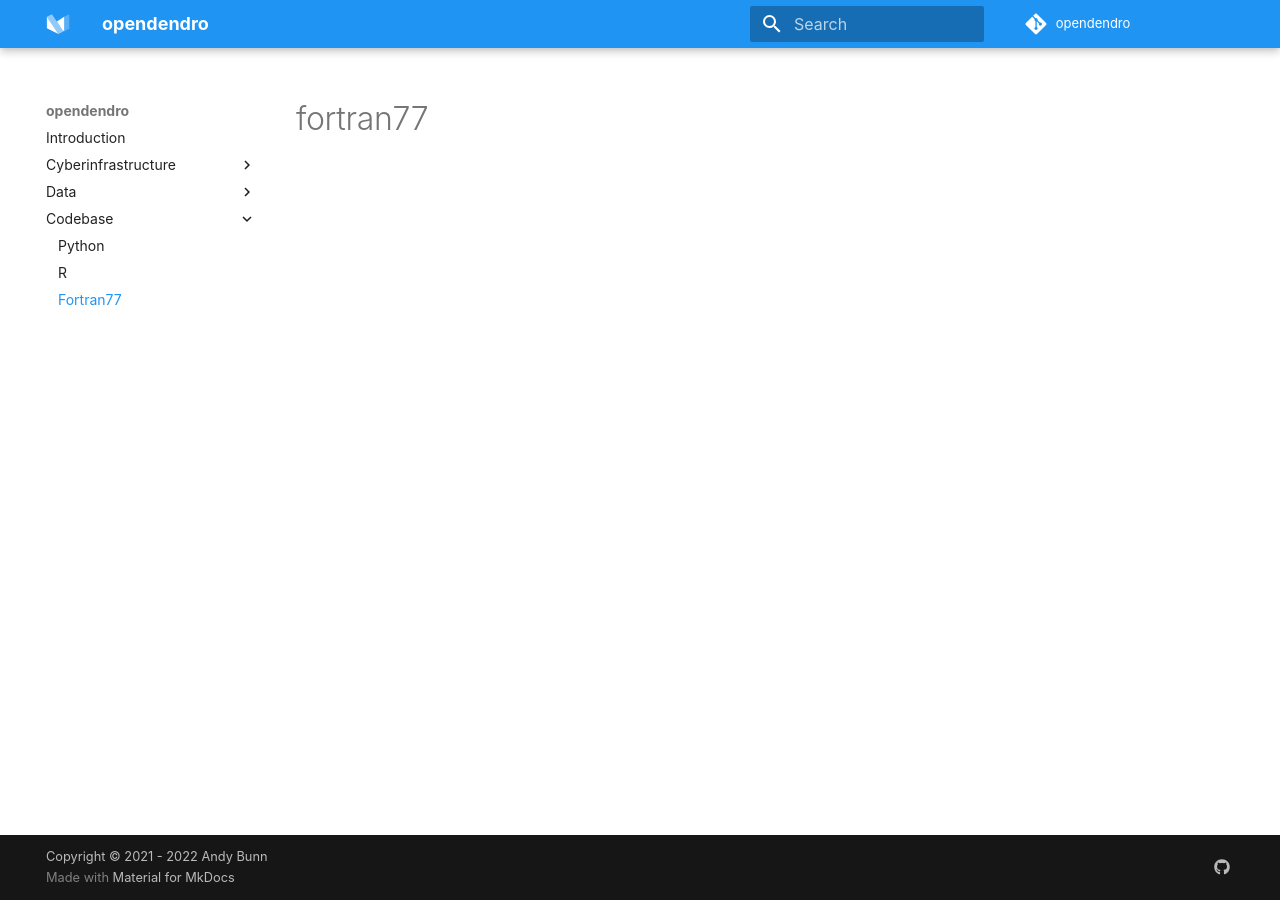
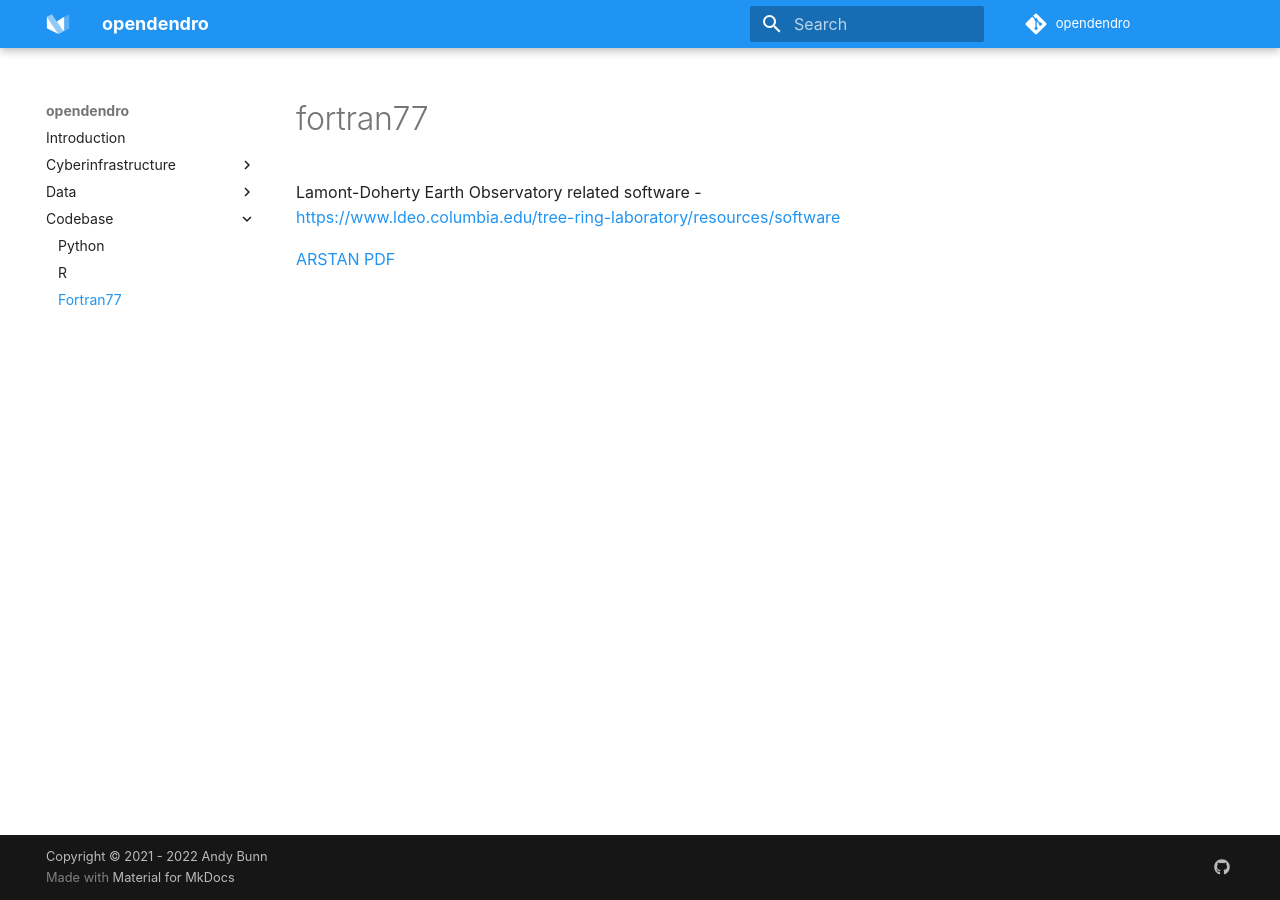
Before and after one commit to OpenDendro/opendendro, an MkDocs documentation site: the page built from docs/fortran.md, in a window 1280 px wide. Built offline with MkDocs 1.6.1 and Material for MkDocs 9.7.7, drawn with Linux system fonts in a browser that asks for light colours; some web fonts are replaced; comment, search, counter and statistics services are not loaded.

Commit message:
Update fortran.md

```diff
--- a/docs/fortran.md
+++ b/docs/fortran.md
@@ -1 +1,5 @@
 # fortran77
+
+Lamont-Doherty Earth Observatory related software - https://www.ldeo.columbia.edu/tree-ring-laboratory/resources/software
+
+[ARSTAN PDF](https://www.esf.edu/for/bevilacqua/for496/arstan_description.pdf)
```
